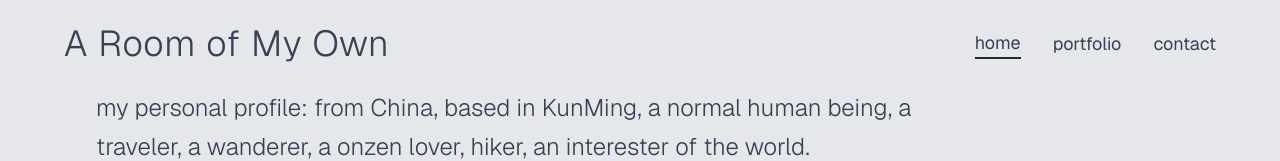
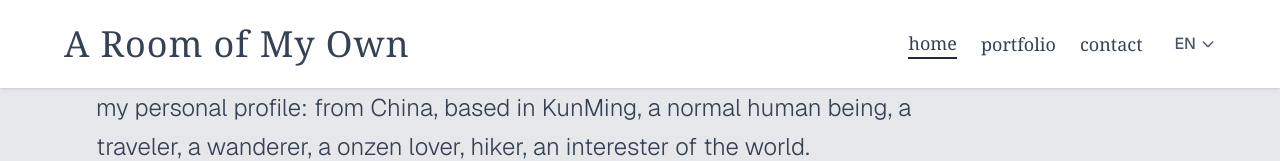
Before and after one commit to 9Echo/my-photography-site, a Next.js app: page / in a window 1280 px wide. Shown: the top 161 px of the page. Built offline with nearby package versions, Linux system fonts and the light colour scheme.

Commit message:
fix navigation & add language options

```diff
--- a/src/components/Navigation.js
+++ b/src/components/Navigation.js
@@ -1,50 +1,148 @@
-// src/components/Navigation.js
+// src/components/Navigation.js - Fixed version
 'use client'
-import { useState } from 'react'
+import { useState, useEffect } from 'react'
+import { usePathname } from 'next/navigation'
 
 export default function Navigation() {
-  const [activeTab, setActiveTab] = useState('home')
+  const pathname = usePathname() // Get current URL path
+  const [currentLanguage, setCurrentLanguage] = useState('en')
+
+  // Determine active tab based on current URL
+  const getActiveTab = () => {
+    if (pathname === '/') return 'home'
+    if (pathname === '/portfolio') return 'portfolio'
+    if (pathname === '/contact') return 'contact'
+    return 'home'
+  }
+
+  const [activeTab, setActiveTab] = useState(getActiveTab())
+
+  // Update active tab when URL changes
+  useEffect(() => {
+    setActiveTab(getActiveTab())
+  }, [pathname])
+
+  // Language content
+  const content = {
+    en: {
+      title: "A Room of My Own",
+      nav: {
+        home: "home",
+        portfolio: "portfolio",
+        contact: "contact"
+      }
+    },
+    zh: {
+      title: "我的一方天地",
+      nav: {
+        home: "首页",
+        portfolio: "作品集",
+        contact: "联系"
+      }
+    },
+    ja: {
+      title: "私の居場所",
+      nav: {
+        home: "ホーム",
+        portfolio: "ポートフォリオ",
+        contact: "連絡"
+      }
+    }
+  }
+
+  const languages = [
+    { code: 'en', label: 'EN', name: 'English' },
+    { code: 'zh', label: '中', name: '中文' },
+    { code: 'ja', label: '日', name: '日本語' }
+  ]
 
   const handleTabClick = (tab) => {
     setActiveTab(tab)
-    // Future: Add routing here
+    // Navigate to the correct page
+    if (tab === 'portfolio') {
+      window.location.href = '/portfolio'
+    } else if (tab === 'contact') {
+      window.location.href = '/contact'
+    } else if (tab === 'home') {
+      window.location.href = '/'
+    }
   }
 
+  const handleLanguageChange = (langCode) => {
+    setCurrentLanguage(langCode)
+    localStorage.setItem('language', langCode)
+  }
+
+  // Load saved language on mount
+  useEffect(() => {
+    const savedLang = localStorage.getItem('language')
+    if (savedLang && ['en', 'zh', 'ja'].includes(savedLang)) {
+      setCurrentLanguage(savedLang)
+    }
+  }, [])
+
+  const currentContent = content[currentLanguage]
+  const fontFamily = currentLanguage === 'zh' ? 'SimSun, 宋体, serif' :
+                    currentLanguage === 'ja' ? 'Hiragino Sans, sans-serif' :
+                    'Georgia, serif'
+
   return (
-    <nav className="py-6 px-8">
+    <nav className="py-6 px-8 bg-white shadow-sm">
       <div className="max-w-6xl mx-auto flex justify-between items-center">
+
         {/* Title */}
-        <h1 className="text-3xl md:text-4xl font-light tracking-wide">
-          A Room of My Own
+        <h1
+          className="text-3xl md:text-4xl font-light tracking-wide cursor-pointer"
+          style={{ fontFamily }}
+          onClick={() => handleTabClick('home')}
+        >
+          {currentContent.title}
         </h1>
 
+        <div className="flex items-center gap-8">
           {/* Navigation Links */}
-        <div className="flex space-x-8 text-lg">
+          <div className="flex space-x-6 text-lg">
+            {Object.entries(currentContent.nav).map(([key, label]) => (
               <button
-            onClick={() => handleTabClick('home')}
+                key={key}
+                onClick={() => handleTabClick(key)}
                 className={`hover:text-gray-900 transition-colors duration-300 ${
-              activeTab === 'home' ? 'border-b-2 border-gray-800' : ''
+                  activeTab === key ? 'border-b-2 border-gray-800 font-medium' : ''
+                }`}
+                style={{ fontFamily }}
+              >
+                {label}
+              </button>
+            ))}
+          </div>
+
+          {/* Language Selector */}
+          <div className="relative group">
+            <button className="flex items-center space-x-1 text-gray-600 hover:text-gray-900 transition-colors">
+              <span className="font-medium">{languages.find(l => l.code === currentLanguage)?.label}</span>
+              <svg className="w-4 h-4 transform group-hover:rotate-180 transition-transform" fill="none" stroke="currentColor" viewBox="0 0 24 24">
+                <path strokeLinecap="round" strokeLinejoin="round" strokeWidth={2} d="M19 9l-7 7-7-7" />
+              </svg>
+            </button>
+
+            {/* Language Dropdown */}
+            <div className="absolute right-0 top-full mt-2 bg-white border rounded-lg shadow-lg opacity-0 invisible group-hover:opacity-100 group-hover:visible transition-all duration-200 z-50">
+              {languages.map((lang) => (
+                <button
+                  key={lang.code}
+                  onClick={() => handleLanguageChange(lang.code)}
+                  className={`block w-full text-left px-4 py-2 text-sm hover:bg-gray-50 first:rounded-t-lg last:rounded-b-lg ${
+                    currentLanguage === lang.code ? 'bg-gray-100 font-medium' : ''
                   }`}
                 >
-            home
+                  <span className="font-medium">{lang.label}</span>
+                  <span className="ml-2 text-gray-500">{lang.name}</span>
                 </button>
-          <button
-            onClick={() => handleTabClick('portfolio')}
-            className={`hover:text-gray-900 transition-colors duration-300 ${
-              activeTab === 'portfolio' ? 'border-b-2 border-gray-800' : ''
-            }`}
-          >
-            portfolio
-          </button>
-          <button
-            onClick={() => handleTabClick('contact')}
-            className={`hover:text-gray-900 transition-colors duration-300 ${
-              activeTab === 'contact' ? 'border-b-2 border-gray-800' : ''
-            }`}
-          >
-            contact
-          </button>
+              ))}
             </div>
+          </div>
+        </div>
+
       </div>
     </nav>
   )
```
Lines whose indentation alone changed are shown as unchanged.
